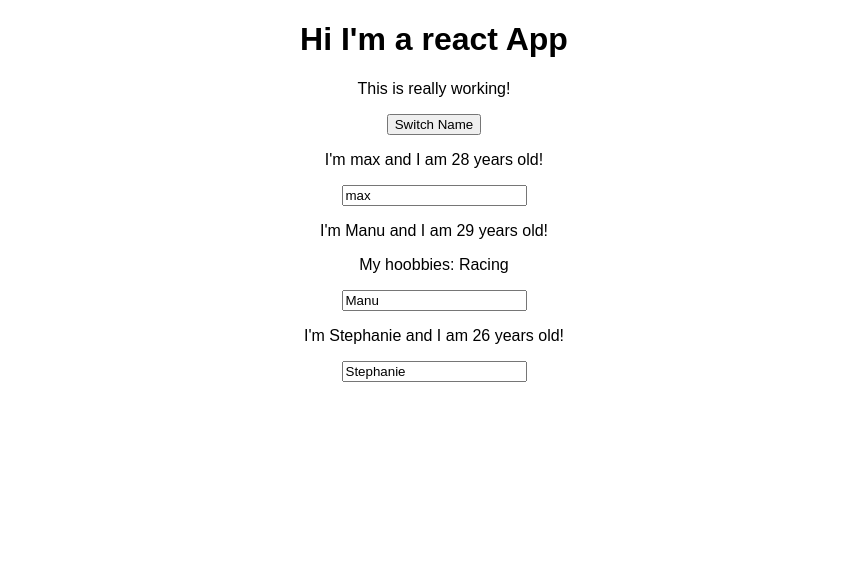
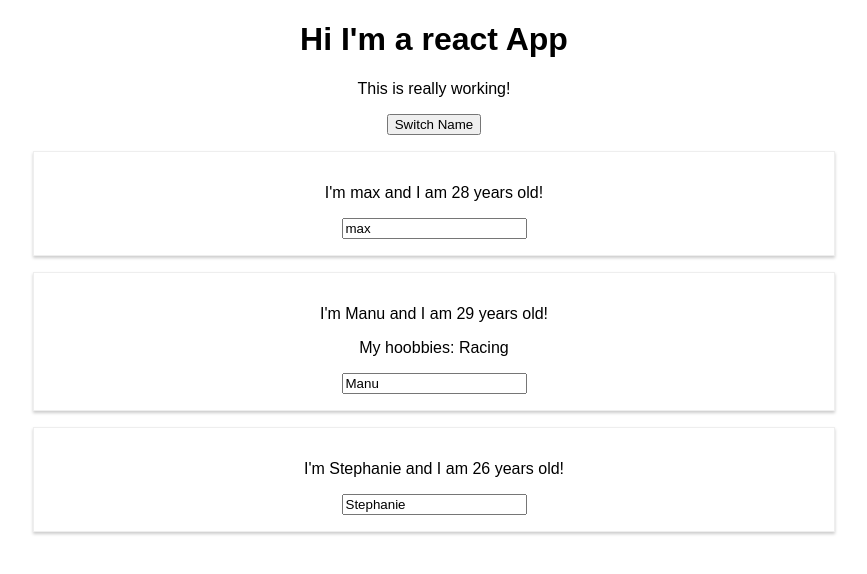
Before and after one commit to darthinvader/react-learning, a React (Create React App) app in the folder react-complete/: page / in a window 1280 px wide. Shown: the top 574 px of the page, without its empty margins (206-1073 px from the left). Built offline with nearby package versions, Linux system fonts and the light colour scheme.

Commit message:
[tutorial] adding css

```diff
--- a/react-complete/package.json
+++ b/react-complete/package.json
@@ -12,5 +12,9 @@
     "build": "react-scripts build",
     "test": "react-scripts test --env=jsdom",
     "eject": "react-scripts eject"
+  },
+  "devDependencies": {
+    "node-sass": "^6.0.1",
+    "sass-loader": "^12.1.0"
   }
 }
--- /dev/null
+++ b/react-complete/src/Person/Person.css
@@ -0,0 +1,8 @@
+.Person {
+  width: 60%;
+  margin: 16px auto;
+  border: 1px solid #eee;
+  box-shadow: 0 2px 3px #ccc;
+  padding: 16px;
+  text-align: center;
+}
--- a/react-complete/src/Person/Person.js
+++ b/react-complete/src/Person/Person.js
@@ -1,8 +1,8 @@
 import React from "react";
-
+import "./Person.css";
 const person = (props) => {
   return (
-    <div>
+    <div className="Person">
       <p onClick={props.click}>
         I'm {props.name} and I am {props.age} years old!
       </p>
```
Also changed, not shown: 1 other file (tests, documents, lock files or other folders).
